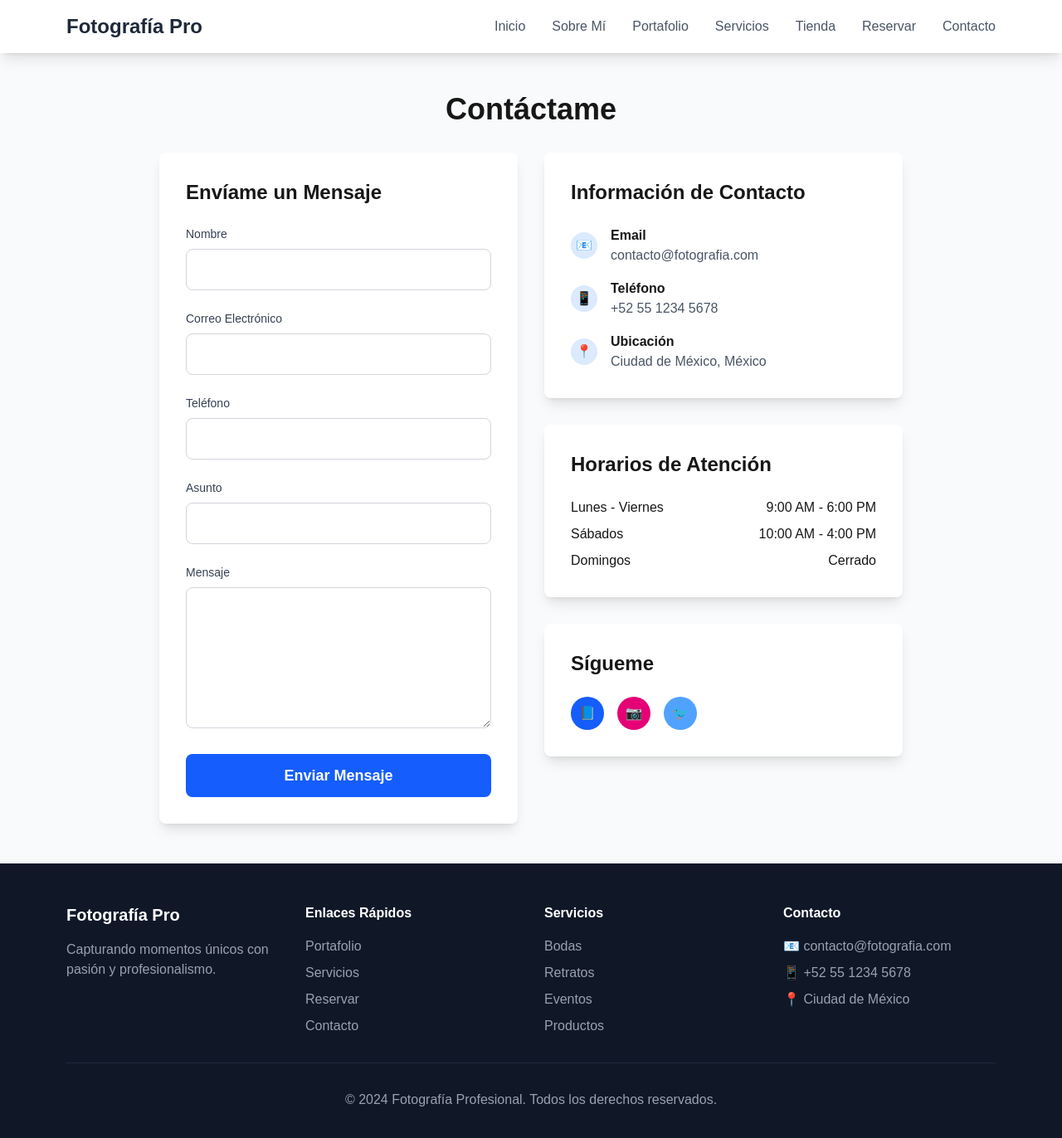
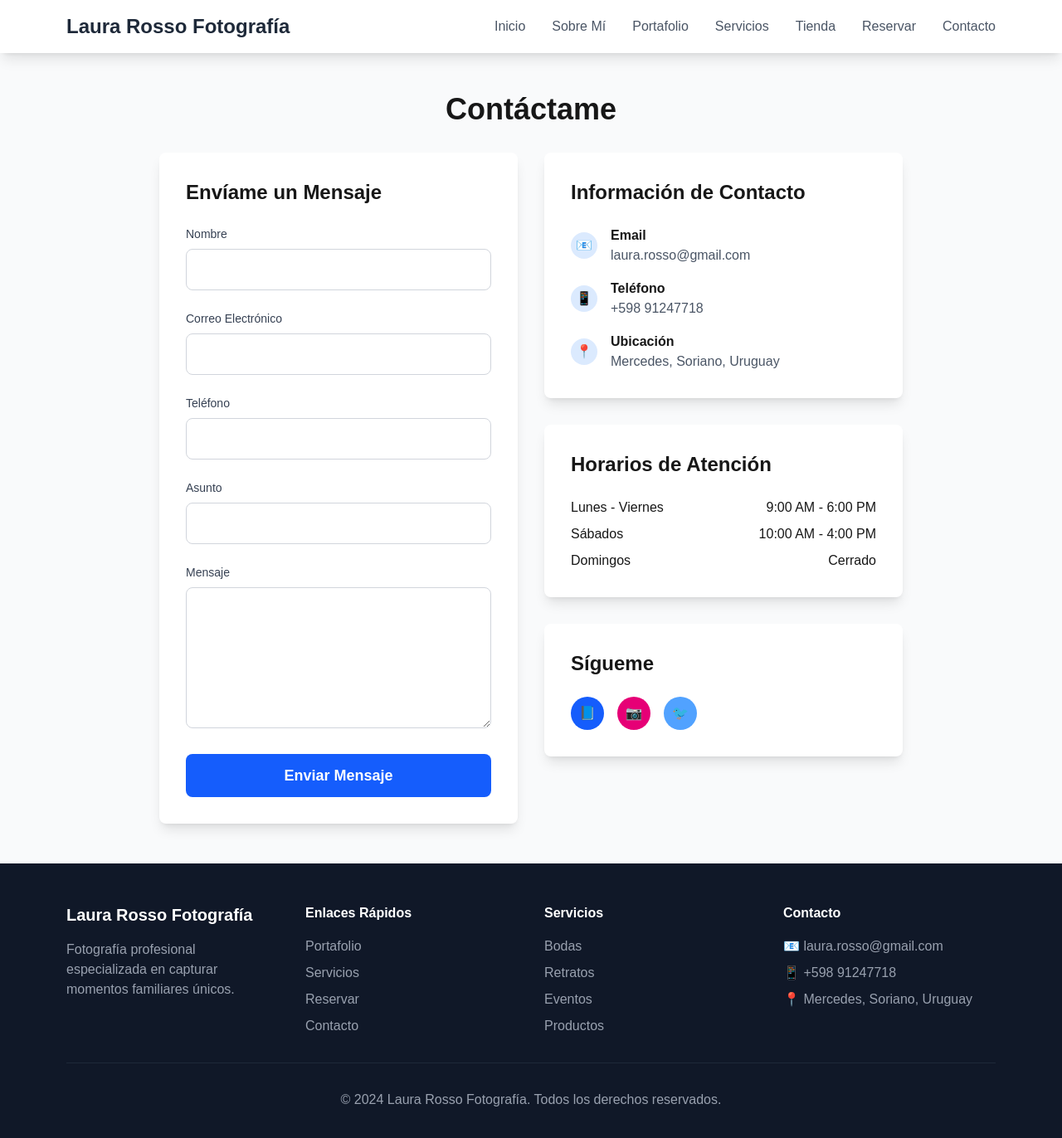
Before and after one commit to estebanblanc-glitch/photography-website, a Next.js app: page /contact in a window 1280 px wide. Shown: the top 1372 px of the page at 83% size. Built offline with nearby package versions, Linux system fonts and the light colour scheme.

Commit message:
Personalizar sitio para Laura Rosso Fotografía - Uruguay

```diff
--- a/app/about/page.tsx
+++ b/app/about/page.tsx
@@ -19,19 +19,18 @@ export default function About() {
             <div>
               <h2 className="text-4xl font-bold mb-6">Mi Historia</h2>
               <p className="text-lg leading-relaxed mb-6">
-                Desde pequeña, siempre me fascinó capturar momentos especiales con mi cámara.
-                Lo que comenzó como un hobby se convirtió en mi pasión y profesión.
-                Con más de 10 años de experiencia, he tenido el privilegio de documentar
-                algunos de los momentos más importantes en la vida de mis clientes.
+                Mi pasión por la fotografía viene de familia. Desde muy pequeña, crecí rodeada de cámaras y el mágico proceso del revelado fotográfico.
+                Mi padre era fotógrafo y me enseñó que las imágenes no solo capturan momentos, sino que preservan emociones y recuerdos para toda la vida.
+                Hoy continúo ese legado familiar, especializándome en fotografía que celebra las conexiones humanas más importantes.
               </p>
               <p className="text-lg leading-relaxed mb-6">
-                Mi enfoque es crear imágenes que no solo sean técnicamente perfectas,
-                sino que también cuenten historias y evoquen emociones. Creo en la importancia
-                de construir una conexión genuina con cada cliente para capturar su esencia única.
+                Me apasiona trabajar con familias, capturando esos momentos únicos que definen quiénes somos. Cada sesión es una oportunidad para
+                contar historias a través de las imágenes, desde la alegría de un cumpleaños infantil hasta la magia de una boda familiar.
+                Mi objetivo es crear fotografías que trasciendan el tiempo y se conviertan en tesoros familiares.
               </p>
               <p className="text-lg leading-relaxed">
-                Especializada en bodas, retratos y eventos, mi objetivo es hacer que cada sesión
-                sea memorable y los resultados superen las expectativas.
+                Trabajo principalmente en Mercedes y la zona de Soriano, Uruguay, pero estoy disponible para viajes especiales.
+                Creo en la importancia de construir una relación de confianza con cada cliente para capturar su esencia más auténtica.
               </p>
             </div>
             <div className="relative h-96">
@@ -48,20 +47,19 @@ export default function About() {
           <div className="mb-20">
             <h2 className="text-4xl font-bold text-center mb-12">Mi Experiencia</h2>
             <div className="grid md:grid-cols-3 gap-8">
-              <div className="text-center p-6 bg-gray-50 rounded-lg">
-                <div className="text-4xl mb-4">📸</div>
-                <h3 className="text-xl font-semibold mb-2">Fotografía Profesional</h3>
-                <p>Especializada en técnicas avanzadas de iluminación y composición</p>
-              </div>
-              <div className="text-center p-6 bg-gray-50 rounded-lg">
-                <div className="text-4xl mb-4">💻</div>
-                <h3 className="text-xl font-semibold mb-2">Edición Digital</h3>
-                <p>Maestría en Adobe Lightroom y Photoshop para resultados perfectos</p>
+              <div>
+                <h3 className="text-2xl font-semibold mb-2">Fotografía Familiar</h3>
+                <p>Especializada en capturar la esencia de las familias y sus momentos más preciados</p>
               </div>
               <div className="text-center p-6 bg-gray-50 rounded-lg">
                 <div className="text-4xl mb-4">❤️</div>
-                <h3 className="text-xl font-semibold mb-2">Enfoque Personal</h3>
-                <p>Cada cliente recibe atención personalizada y servicio excepcional</p>
+                <h3 className="text-2xl font-semibold mb-2">Bodas y Eventos</h3>
+                <p>Cobertura completa de celebraciones familiares y eventos especiales</p>
+              </div>
+              <div className="text-center p-6 bg-gray-50 rounded-lg">
+                <div className="text-4xl mb-4">🎂</div>
+                <h3 className="text-2xl font-semibold mb-2">Fiestas Infantiles</h3>
+                <p>Capturando la magia y alegría de cumpleaños y celebraciones navideñas</p>
               </div>
             </div>
           </div>
--- a/app/contact/page.tsx
+++ b/app/contact/page.tsx
@@ -105,7 +105,7 @@ export default function Contact() {
                   </div>
                   <div>
                     <p className="font-semibold">Email</p>
-                    <p className="text-gray-600">contacto@fotografia.com</p>
+                    <p className="text-gray-600">laura.rosso@gmail.com</p>
                   </div>
                 </div>
 
@@ -115,7 +115,7 @@ export default function Contact() {
                   </div>
                   <div>
                     <p className="font-semibold">Teléfono</p>
-                    <p className="text-gray-600">+52 55 1234 5678</p>
+                    <p className="text-gray-600">+598 91247718</p>
                   </div>
                 </div>
 
@@ -125,7 +125,7 @@ export default function Contact() {
                   </div>
                   <div>
                     <p className="font-semibold">Ubicación</p>
-                    <p className="text-gray-600">Ciudad de México, México</p>
+                    <p className="text-gray-600">Mercedes, Soriano, Uruguay</p>
                   </div>
                 </div>
               </div>
--- a/app/layout.tsx
+++ b/app/layout.tsx
@@ -14,8 +14,8 @@ const geistMono = Geist_Mono({
 });
 
 export const metadata: Metadata = {
-  title: "Fotografía Profesional - Capturando Momentos Especiales",
-  description: "Página web profesional para fotógrafa. Portafolio, servicios, reservas y tienda en línea.",
+  title: "Laura Rosso Fotografía - Fotógrafa Profesional en Uruguay",
+  description: "Fotografía profesional especializada en familias, bodas, eventos y fiestas infantiles. Capturando momentos únicos en Mercedes, Soriano, Uruguay.",
 };
 
 export default function RootLayout({
@@ -34,7 +34,7 @@ export default function RootLayout({
           <nav className="max-w-6xl mx-auto px-4 py-4">
             <div className="flex justify-between items-center">
               <Link href="/" className="text-2xl font-bold text-gray-800">
-                Fotografía Pro
+                Laura Rosso Fotografía
               </Link>
               <div className="hidden md:flex space-x-8">
                 <Link href="/" className="text-gray-600 hover:text-blue-600 transition">Inicio</Link>
@@ -62,9 +62,9 @@ export default function RootLayout({
           <div className="max-w-6xl mx-auto px-4">
             <div className="grid md:grid-cols-4 gap-8">
               <div>
-                <h3 className="text-xl font-bold mb-4">Fotografía Pro</h3>
+                <h3 className="text-xl font-bold mb-4">Laura Rosso Fotografía</h3>
                 <p className="text-gray-400">
-                  Capturando momentos únicos con pasión y profesionalismo.
+                  Fotografía profesional especializada en capturar momentos familiares únicos.
                 </p>
               </div>
               <div>
@@ -88,14 +88,14 @@ export default function RootLayout({
               <div>
                 <h4 className="font-semibold mb-4">Contacto</h4>
                 <ul className="space-y-2 text-gray-400">
-                  <li>📧 contacto@fotografia.com</li>
-                  <li>📱 +52 55 1234 5678</li>
-                  <li>📍 Ciudad de México</li>
+                  <li>📧 laura.rosso@gmail.com</li>
+                  <li>📱 +598 91247718</li>
+                  <li>📍 Mercedes, Soriano, Uruguay</li>
                 </ul>
               </div>
             </div>
             <div className="border-t border-gray-800 mt-8 pt-8 text-center text-gray-400">
-              <p>&copy; 2024 Fotografía Profesional. Todos los derechos reservados.</p>
+              <p>&copy; 2024 Laura Rosso Fotografía. Todos los derechos reservados.</p>
             </div>
           </div>
         </footer>
--- a/app/page.tsx
+++ b/app/page.tsx
@@ -9,10 +9,10 @@ export default function Home() {
         <div className="absolute inset-0 bg-black opacity-50"></div>
         <div className="relative z-10 text-center text-white px-4">
           <h1 className="text-5xl md:text-7xl font-bold mb-4">
-            Fotografía Profesional
+            Laura Rosso Fotografía
           </h1>
           <p className="text-xl md:text-2xl mb-8 max-w-2xl mx-auto">
-            Capturando momentos únicos y emociones eternas con pasión y creatividad
+            Capturando momentos familiares únicos con pasión y creatividad desde hace generaciones
           </p>
           <div className="space-x-4">
             <Link href="/portfolio" className="bg-white text-black px-8 py-3 rounded-full font-semibold hover:bg-gray-200 transition">
@@ -30,11 +30,12 @@ export default function Home() {
       {/* About Section */}
       <section className="py-20 px-4 bg-gray-50">
         <div className="max-w-4xl mx-auto text-center">
-          <h2 className="text-4xl font-bold mb-8">Sobre Mí</h2>
+          <h2 className="text-4xl font-bold mb-8">Sobre Laura</h2>
           <p className="text-lg leading-relaxed mb-8">
-            Soy una fotógrafa apasionada con años de experiencia capturando los momentos más preciados de la vida.
-            Mi enfoque es crear imágenes que no solo sean bellas, sino que cuenten historias y evoquen emociones.
-            Especializada en bodas, retratos, eventos y fotografía de producto.
+            Laura Rosso es una fotógrafa apasionada que continúa el legado familiar de capturar momentos preciosos.
+            Desde muy pequeña, creció rodeada de cámaras y revelados, aprendiendo el arte de la fotografía de la mano de su padre.
+            Hoy, con años de experiencia, se especializa en fotografía familiar, bodas, eventos infantiles y celebraciones especiales,
+            creando imágenes que cuentan historias y preservan recuerdos para toda la vida.
           </p>
           <Link href="/about" className="text-blue-600 hover:text-blue-800 font-semibold">
             Leer más sobre mi trabajo →
@@ -48,19 +49,19 @@ export default function Home() {
           <h2 className="text-4xl font-bold text-center mb-12">Servicios</h2>
           <div className="grid md:grid-cols-3 gap-8">
             <div className="text-center p-6 bg-white rounded-lg shadow-lg">
-              <h3 className="text-2xl font-semibold mb-4">Fotografía de Bodas</h3>
-              <p className="mb-4">Captura el día más importante de tu vida con elegancia y emoción.</p>
+              <h3 className="text-2xl font-semibold mb-4">Fotografía Familiar</h3>
+              <p className="mb-4">Sesiones personalizadas para familias, capturando momentos únicos y conexiones especiales.</p>
+              <p className="text-2xl font-bold text-blue-600">Desde $150</p>
+            </div>
+            <div className="text-center p-6 bg-white rounded-lg shadow-lg">
+              <h3 className="text-2xl font-semibold mb-4">Bodas</h3>
+              <p className="mb-4">Cobertura completa de tu día especial, desde la preparación hasta el último baile.</p>
               <p className="text-2xl font-bold text-blue-600">Desde $2,500</p>
             </div>
             <div className="text-center p-6 bg-white rounded-lg shadow-lg">
-              <h3 className="text-2xl font-semibold mb-4">Retratos</h3>
-              <p className="mb-4">Sesiones personalizadas para familias, parejas y profesionales.</p>
-              <p className="text-2xl font-bold text-blue-600">Desde $150</p>
-            </div>
-            <div className="text-center p-6 bg-white rounded-lg shadow-lg">
-              <h3 className="text-2xl font-semibold mb-4">Eventos</h3>
-              <p className="mb-4">Cubrimiento completo de eventos corporativos y sociales.</p>
-              <p className="text-2xl font-bold text-blue-600">Desde $500</p>
+              <h3 className="text-2xl font-semibold mb-4">Fiestas Infantiles</h3>
+              <p className="mb-4">Capturando la alegría y magia de cumpleaños, Navidad y celebraciones infantiles.</p>
+              <p className="text-2xl font-bold text-blue-600">Desde $200</p>
             </div>
           </div>
           <div className="text-center mt-8">
```
